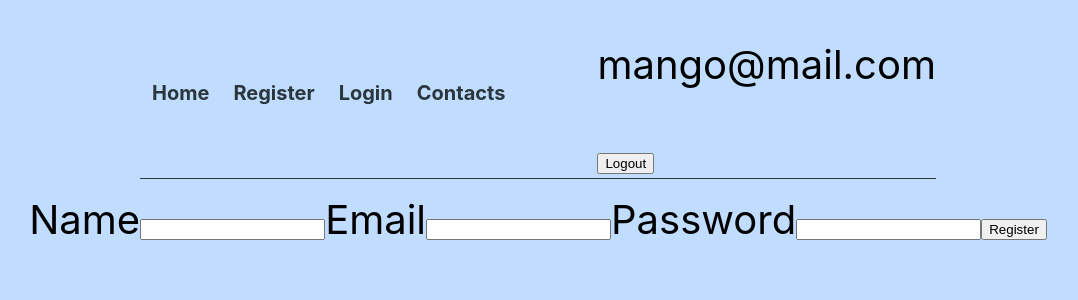
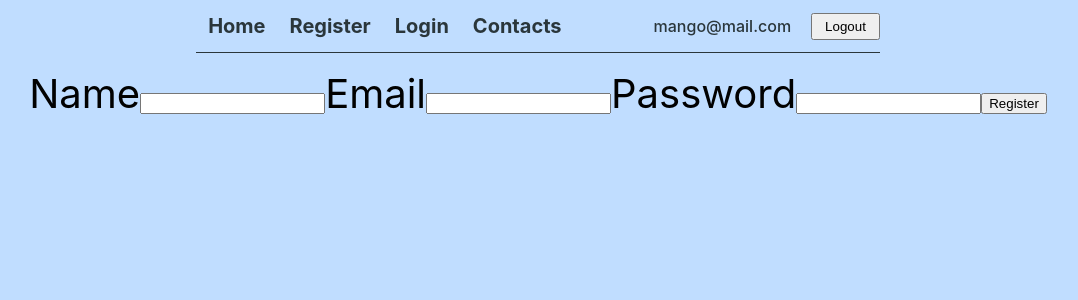
Before and after one commit to VictorSelischev/goit-react-hw-08-phonebook, a React (Create React App) app: page /goit-react-hw-08-phonebook/register in a window 1280 px wide. Shown: the top 300 px of the page, without its empty margins (102-1180 px from the left). Built offline with nearby package versions, Linux system fonts and the light colour scheme.

Commit message:
AppBar & User Menu styles

```diff
--- a/src/components/Navigation/Navigation.module.css
+++ b/src/components/Navigation/Navigation.module.css
@@ -1,4 +1,6 @@
 .navigation {
+    display: flex;
+    align-items: center;
     margin-right: 80px;
 }
 
--- a/src/components/UserMenu/UserMenu.jsx
+++ b/src/components/UserMenu/UserMenu.jsx
@@ -2,9 +2,9 @@ import css from './UserMenu.module.css';
 
 export const UserMenu = () => {
   return (
-    <div>
-      <p>mango@mail.com</p>
-      <button>Logout</button>
+    <div className={css.usermenu}>
+      <p className={css.email}>mango@mail.com</p>
+      <button className={css.button}>Logout</button>
     </div>
   );
 };
--- a/src/components/UserMenu/UserMenu.module.css
+++ b/src/components/UserMenu/UserMenu.module.css
@@ -0,0 +1,15 @@
+.usermenu {
+    display: flex;
+    align-items: center;
+    font-size: 16px;
+    font-weight: 500;
+    color: #2a363b;
+}
+
+.email {
+    margin-right: 20px;
+}
+
+.button {
+    padding: 4px 12px;
+}
--- a/src/pages/Home.jsx
+++ b/src/pages/Home.jsx
@@ -7,7 +7,7 @@ const styles = {
     },
     title: {
         fontWeight: 500,
-        fontSize: 48,
+        fontSize: 32,
         textAlign: 'center',
     },
     paragraph: {
@@ -19,9 +19,9 @@ const styles = {
 
 const Home = () => {
     return (
-        <div className={styles.container}>
-            <h1 clasName={styles.title} >Hello friend!</h1>
-            <p className={styles.paragraph} >Please register and login in your contacts list</p>
+        <div style={styles.container}>
+            <h1 style={styles.title} >Hello friend!</h1>
+            <p style={styles.paragraph} >Please register and login in your contacts list</p>
         </div>
     );
 }
```
